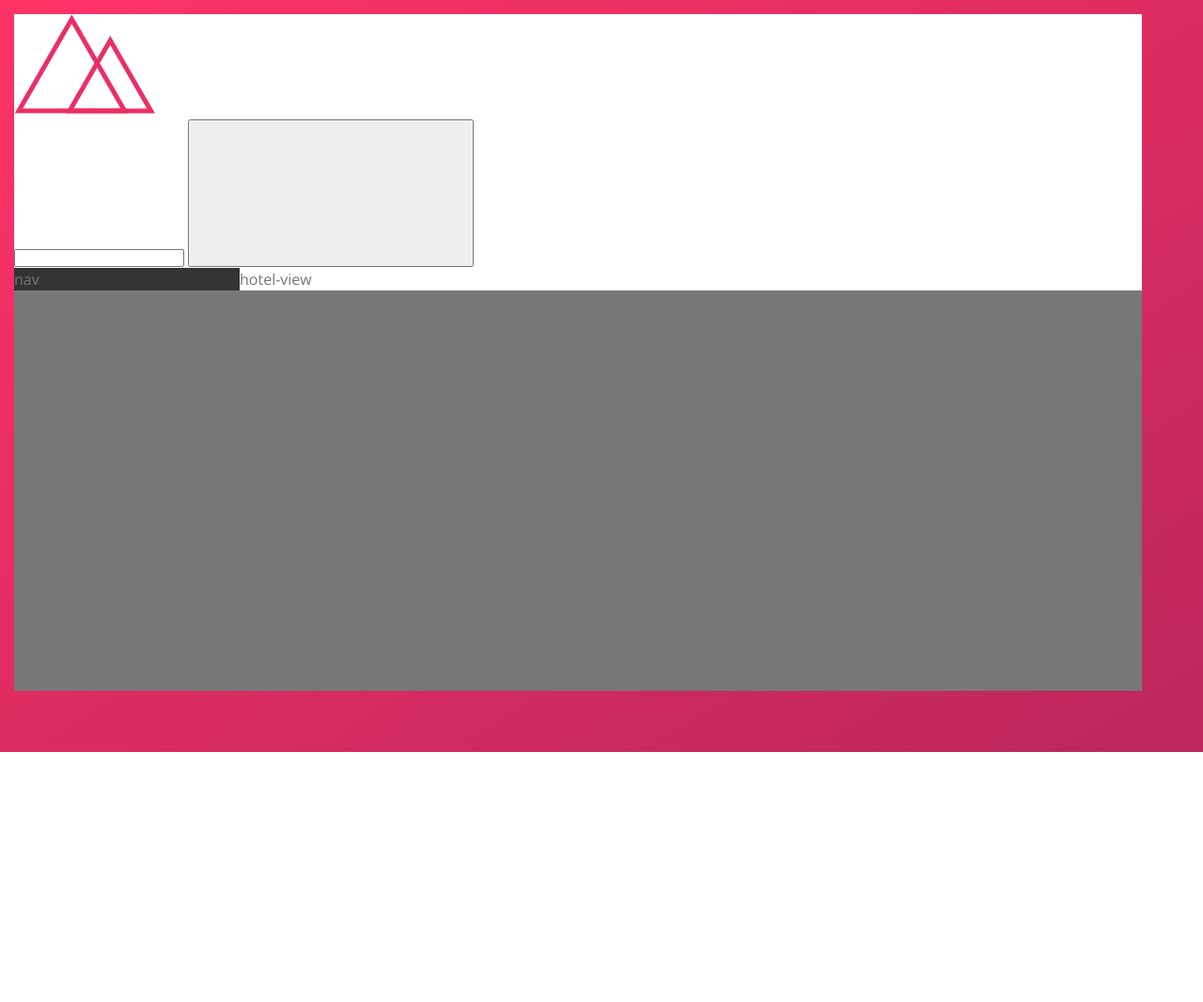
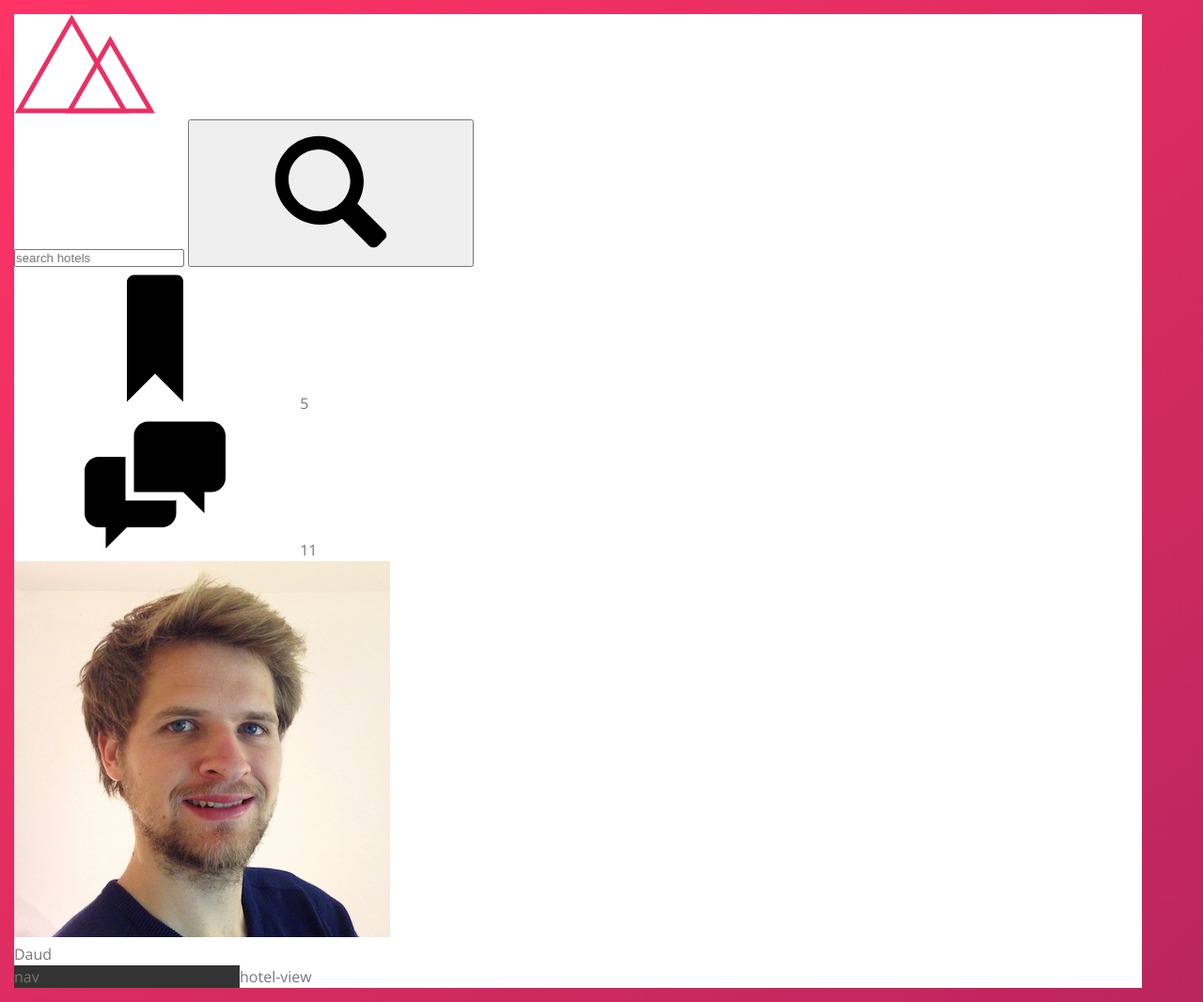
Before and after one commit to daudsemab/Trillo, a website: page index.html in a window 1280 px wide. Shown: the whole page at 94% size. Before the commit the page ends 800 px from the top, so only its background shows below. Drawn offline with nearby package versions, Linux system fonts and the light colour scheme.

Commit message:
wrote complete header section

```diff
--- a/index.html
+++ b/index.html
@@ -17,13 +17,32 @@
             <header class="header">
                 <img src="./img/logo.png" alt="Trillo Logo" class="logo">
                 <form action="#" class="search">
-                    <input type="text" class="search__input">
+                    <input type="text" class="search__input" placeholder="search hotels">
                     <button class="search__btn">
                         <svg class="search__logo">
-                            <use xlink:href='./img/sprite.svg#bookmark'></use>
+                            <use xlink:href='./img/sprite.svg#icon-magnifying-glass'></use>
                         </svg>
                     </button>
                 </form>
+
+                <nav class="user-nav">
+                    <div class="user-nav__icon-box">
+                        <svg class="user-nav__icon" >
+                            <use xlink:href="./img/sprite.svg#icon-bookmark"></use>
+                        </svg>
+                        <span class="user-nav__notification">5</span>
+                    </div>
+                    <div class="user-nav__icon-box">
+                        <svg class="user-nav__icon" >
+                            <use xlink:href="./img/sprite.svg#icon-chat"></use>
+                        </svg>
+                        <span class="user-nav__notification">11</span>
+                    </div>
+                    <div class="user-nav__user">
+                        <img src="./img/user.jpg" alt="User Photo" class="user-nav__user-photo">
+                    </div>
+                    <span class="user-nav__user-name">Daud</span>
+                </nav>
 
             </header>
             <div class="content">
```
